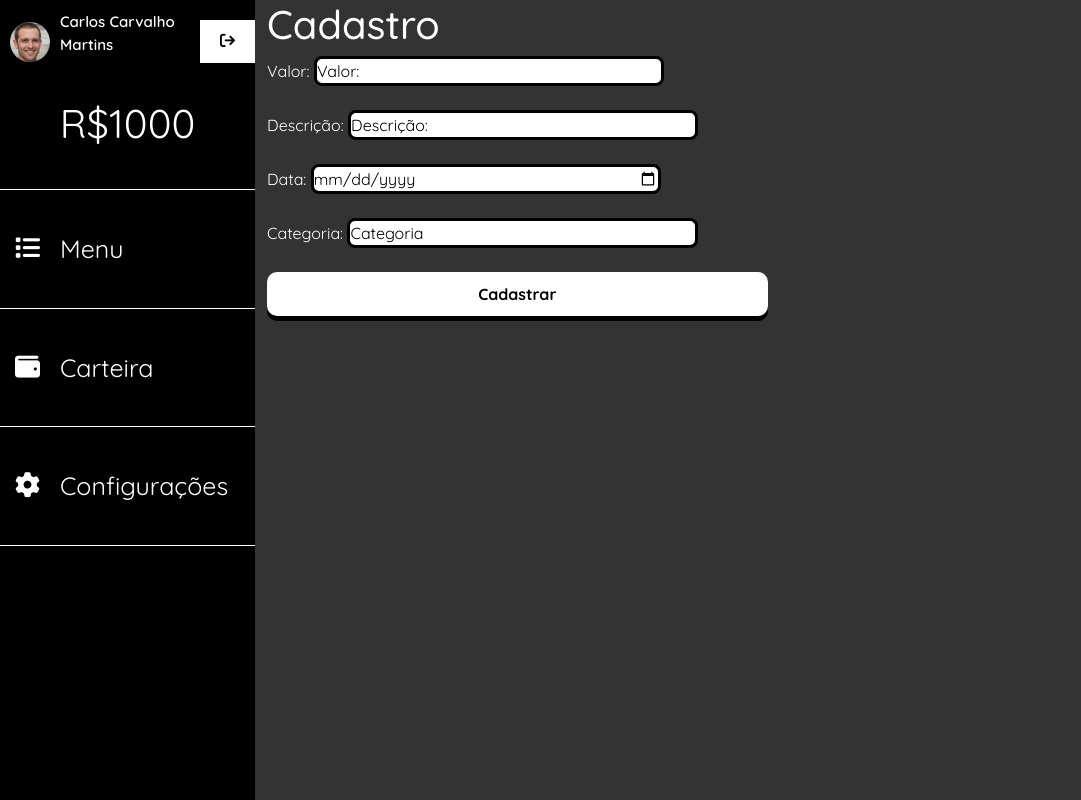
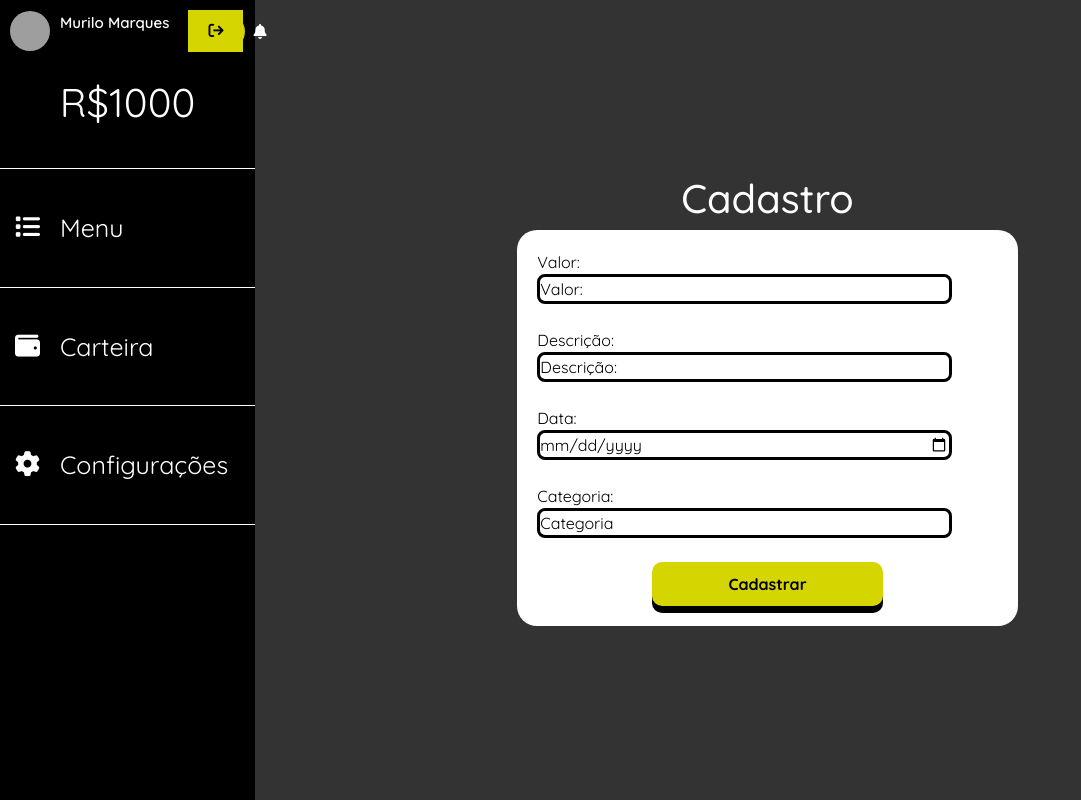
Before and after one commit to Edmig1/CashFlow-Flask, a Flask app: page /cadastrolista in a window 1280 px wide. Shown: the whole page, without its empty margins (0-1081 px from the left). Run offline with Flask 3, Linux system fonts and the light colour scheme; some libraries are stand-ins or nearby versions; grey boxes are pictures that could not be loaded.

Commit message:
CadastroListagem

```diff
--- a/conexao/app.py
+++ b/conexao/app.py
@@ -106,6 +106,7 @@ def criar_user():
         db.session.commit()
         flash('Usuário cadastrado com sucesso', 'success')
         return redirect(url_for('novo_user'))
+
 @app.route('/cadastrolista')
 def cadastrolista():
     return render_template('CadastroListagem.html')
--- a/conexao/static/style/CadastroListagem.css
+++ b/conexao/static/style/CadastroListagem.css
@@ -3,6 +3,15 @@
     padding: 0;
     font-family: "Quicksand", sans-serif;
 }
+
+.container{
+    display: flex;
+    flex-direction: column;
+    align-items: center;
+    justify-content: center;
+    height: 100vh;
+}
+
 
 .total {
     display: flex;
@@ -89,13 +98,13 @@
 button {
     border: none;
     outline: none;
-    background-color: #ffffff;
+    background-color: rgb(213, 213, 2);
     padding: 10px 20px;
     font-size: 12px;
     font-weight: 700;
     color: black;
     transition: all ease 0.1s;
-    box-shadow: 0px 5px 0px 0px black;
+    box-shadow: 0px 7px 0px 0px black;
 }
 
 button:active {
@@ -107,10 +116,11 @@ button:active {
 
 input {
     border-radius: 8px;
-    width: 35%;
+    width: 90%;
     border: 3px black solid;
     background-color: white;
     color: black;
+    justify-content: flex-end;
 }
 
 
@@ -123,4 +133,18 @@ input::placeholder{
     border-radius:1000px;
     padding:10px;
     background-color: transparent;
+    color: blak;
 }
+
+
+.formulario{
+    padding: 20px;
+    border-radius: 20px;
+    width: 50%;
+}
+
+.input{
+    display: flex;
+    flex-direction: column;
+    justify-content: center;
+}
--- a/conexao/templates/CadastroListagem.html
+++ b/conexao/templates/CadastroListagem.html
@@ -1,24 +1,29 @@
 <!DOCTYPE html>
 <html lang="pt-br">
+
 <head>
     <meta charset="UTF-8">
     <meta name="viewport" content="width=device-width, initial-scale=1.0">
-    <link rel="stylesheet" href="/static/style/CadastroListagem.css">
+    <link rel="stylesheet" href="static/style/CadastroListagem.css">
     <link rel="preconnect" href="https://fonts.googleapis.com">
     <link rel="preconnect" href="https://fonts.gstatic.com" crossorigin>
     <link href="https://fonts.googleapis.com/css2?family=Quicksand:wght@300..700&display=swap" rel="stylesheet">
     <script src="https://kit.fontawesome.com/7f62cd2861.js" crossorigin="anonymous"></script>
-    <link href="https://cdn.jsdelivr.net/npm/bootstrap@5.3.3/dist/css/bootstrap.min.css" rel="stylesheet" integrity="sha384-QWTKZyjpPEjISv5WaRU9OFeRpok6YctnYmDr5pNlyT2bRjXh0JMhjY6hW+ALEwIH" crossorigin="anonymous">
-    <script src="https://cdn.jsdelivr.net/npm/bootstrap@5.3.3/dist/js/bootstrap.bundle.min.js" integrity="sha384-YvpcrYf0tY3lHB60NNkmXc5s9fDVZLESaAA55NDzOxhy9GkcIdslK1eN7N6jIeHz" crossorigin="anonymous"></script>
+    <link href="https://cdn.jsdelivr.net/npm/bootstrap@5.3.3/dist/css/bootstrap.min.css" rel="stylesheet"
+        integrity="sha384-QWTKZyjpPEjISv5WaRU9OFeRpok6YctnYmDr5pNlyT2bRjXh0JMhjY6hW+ALEwIH" crossorigin="anonymous">
+    <script src="https://cdn.jsdelivr.net/npm/bootstrap@5.3.3/dist/js/bootstrap.bundle.min.js"
+        integrity="sha384-YvpcrYf0tY3lHB60NNkmXc5s9fDVZLESaAA55NDzOxhy9GkcIdslK1eN7N6jIeHz"
+        crossorigin="anonymous"></script>
     <title>Cadastro</title>
 </head>
+
 <body class="total">
     <div class="barralateral">
         <div class="divperfil">
             <div class="divnome">
                 <div>
-                    <img class="maurilo" src="/static/imgs/user.jpg" alt="">
-                    <p>Carlos Carvalho Martins</p>
+                    <img class="maurilo" src="imgs/maurilo.png" alt="">
+                    <p>Murilo Marques</p>
                 </div>
                 <div class="divsino">
                     <form action="{{ url_for('logout') }}" method="post">
@@ -26,22 +31,20 @@
                             <i class="fa-solid fa-arrow-right-from-bracket"></i>
                         </button>
                     </form>
+                    <i class="fa-solid fa-bell"></i>
                 </div>
             </div>
             <div class="dinheiro">
                 <p>R$1000</p>
             </div>
         </div>
-
         <div class="menu">
             <i class="fa-solid fa-list"></i>
             <p>Menu</p>
         </div>
-
         <div class="carteira">
             <i class="fa-solid fa-wallet"></i>
             <p>Carteira</p>
-
         </div>
 
         <div class="config">
@@ -53,27 +56,28 @@
         <div class="titulo" style="color: white;">
             <h1>Cadastro</h1>
         </div>
-        <div class="formulario" style="color: white;">
-            <form action="{{ url_for('cadastro_despesa') }}" method="post">
+        <div class="formulario"
+            style="color: black; background-color: white; justify-content: center; align-items: center;">
+            <form>
                 <div>
-                    <div>
+                    <div class="input">
                         <label for="valor">Valor:</label>
-                        <input type="number" name="valor" id="valor" placeholder="Valor:" >
+                        <input type="number" id="valor" placeholder="Valor:">
                     </div>
                     <br />
-                    <div>
+                    <div class="input">
                         <label for="desc">Descrição:</label>
-                        <input type="text" name="descricao" id="desc" placeholder="Descrição:" >
+                        <input type="text" id="desc" placeholder="Descrição:">
                     </div>
                     <br />
-                    <div>
+                    <div class="input">
                         <label for="data">Data:</label>
-                        <input type="date" name="data" id="data">
+                        <input type="date" id="data">
                     </div>
                     <br />
-                    <div>
+                    <div class="input">
                         <label for="categoria">Categoria:</label>
-                        <input id="categoria" name="categoria" placeholder="Categoria" list="combobox">
+                        <input id="categoria" placeholder="Categoria" list="combobox">
                         <datalist id="combobox">
                             <option value="Receita">
                             <option value="Despesa">
@@ -82,11 +86,12 @@
                     <br />
 
                 </div>
-                <div>
+                <div style="display: flex; justify-content: center;">
                     <button id="btn" style="border-radius: 10px; width: 50%;">Cadastrar</button>
                 </div>
             </form>
         </div>
     </div>
 </body>
+
 </html>
```
